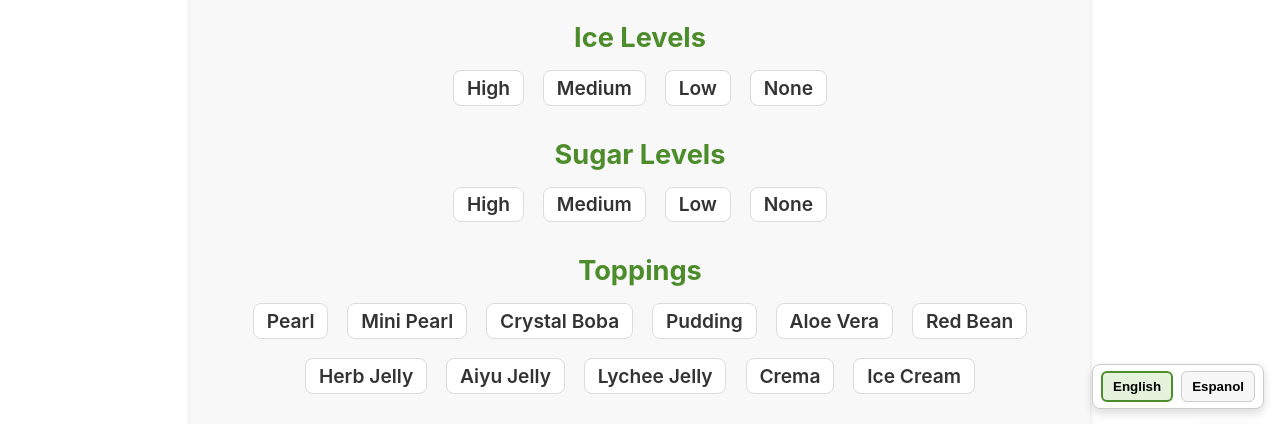
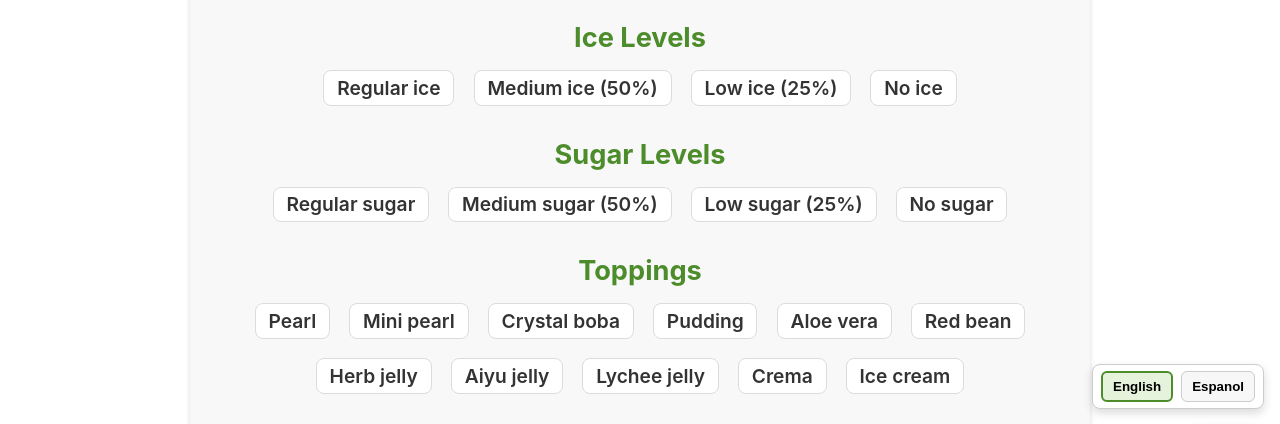
Before and after one commit to CSCE331-Fall2025-900-911/project3-gang-y2, a React app in the folder myapp/frontend/: page /menuboard in a window 1280 px wide. Shown: the part 321-745 px from the top of the page. Built offline with nearby package versions, Linux system fonts and the light colour scheme; no server answers; the HTML template or start-up script is replaced by a standard one.

Commit message:
Menu board translation fixed

```diff
--- a/myapp/frontend/src/Cashier.jsx
+++ b/myapp/frontend/src/Cashier.jsx
@@ -354,6 +354,9 @@ function Cashier() {
     });
   };
 
+  const categoryKey = (cat) =>
+  `category.${cat.toLowerCase().replace(/\s+/g, "_")}`;
+
   // Fetch menu items from backend when the component loads
   useEffect(() => {
     fetch("/api/menu") // replace with real backend URL
@@ -398,7 +401,7 @@ useEffect(() => {}, [menuItems]); // 🔑 Dependency Array now includes menuItem
             }}
 
             >
-              {cat}
+              {translate(categoryKey(cat))}
             </button>
           ))}
         </div>
@@ -480,7 +483,9 @@ useEffect(() => {}, [menuItems]); // 🔑 Dependency Array now includes menuItem
             id={`section-${category}`}   // <-- enables scroll-to-section
             className="menu-section"
           >
-            <h2 className="cash-menu-category-title">{category}</h2>
+            <h2 className="cash-menu-category-title">
+              {translate(category)}
+            </h2>
 
             <div className="cash-menu-grid">
               {groupedMenu[category].map((item) => (
--- a/myapp/frontend/src/MenuBoard.jsx
+++ b/myapp/frontend/src/MenuBoard.jsx
@@ -3,9 +3,13 @@ import { Link } from "react-router-dom";
 import "./MenuBoard.css";
 import Navbar from "./Navbar";
 import { ZoomProvider } from "./ZoomContext";
+import { useTranslation } from "./i18n/TranslationContext.jsx";
+
 
 function MenuBoard() {
   const [items, setItems] = useState([]);
+  const { translate } = useTranslation();
+
 
   useEffect(() => {
     fetch("/api/menu")
@@ -19,17 +23,19 @@ function MenuBoard() {
     <div className="menuboard-page">
       <Navbar />
 
-      <h2 className="menu-title">Our Menu</h2>
+      <h2 className="menu-title">{translate("menuboard.title")}</h2>
 
       <div className="menu-grid">
         {items.map((item) => (
           <div key={item.itemid} className="menu-item-box">
             <div className="item-row">
-              <span className="item-name">{item.name}</span>
+              <span className="item-name">{translate(item.name)}</span>
 
               <span className="item-price">${item.price.toFixed(2)}</span>
             </div>
-            <p className="item-cal">{item.calories} cal</p>
+            <p className="item-cal">
+              {item.calories} {translate("menuboard.cal")}
+            </p>
           </div>
         ))}
       </div>
@@ -37,35 +43,39 @@ function MenuBoard() {
       {/* New Sections Below */}
 
       <div className="options-section">
-        <h3 className="section-title">Ice Levels</h3>
+        <h3 className="section-title">{translate("menuboard.ice")}</h3>
         <div className="option-list">
-          <span>High</span>
-          <span>Medium</span>
-          <span>Low</span>
-          <span>None</span>
+          <span>{translate("mod.ice.high")}</span>
+          <span>{translate("mod.ice.medium")}</span>
+          <span>{translate("mod.ice.low")}</span>
+          <span>{translate("mod.ice.none")}</span>
         </div>
 
-        <h3 className="section-title">Sugar Levels</h3>
+        <h3 className="section-title">{translate("menuboard.sugar")}</h3>
         <div className="option-list">
-          <span>High</span>
-          <span>Medium</span>
-          <span>Low</span>
-          <span>None</span>
+          <span>{translate("mod.sugar.high")}</span>
+          <span>{translate("mod.sugar.medium")}</span>
+          <span>{translate("mod.sugar.low")}</span>
+          <span>{translate("mod.sugar.none")}</span>
         </div>
 
-        <h3 className="section-title">Toppings</h3>
+        <h3 className="section-title">{translate("menuboard.toppings")}</h3>
         <div className="option-list">
-            <span>Pearl</span>
-            <span>Mini Pearl</span>
-            <span>Crystal Boba</span>
-            <span>Pudding</span>
-            <span>Aloe Vera</span>
-            <span>Red Bean</span>
-            <span>Herb Jelly</span>
-            <span>Aiyu Jelly</span>
-            <span>Lychee Jelly</span>
-            <span>Crema</span>
-            <span>Ice Cream</span>
+          {[
+            "pearl",
+            "mini_pearl",
+            "crystal_boba",
+            "pudding",
+            "aloe_vera",
+            "red_bean",
+            "herb_jelly",
+            "aiyu_jelly",
+            "lychee_jelly",
+            "crema",
+            "ice_cream"
+          ].map((t) => (
+            <span key={t}>{translate(`mod.topping.${t}`)}</span>
+          ))}
         </div>
       </div>
 
--- a/myapp/frontend/src/i18n/translations/en.json
+++ b/myapp/frontend/src/i18n/translations/en.json
@@ -153,6 +153,11 @@
   "Gingerbread Blended Tea": "Gingerbread Blended Tea",
   "Candy Cane Milk Oolong Tea": "Candy Cane Milk Oolong Tea",
   "The Goat Slushy Tea": "The GOAT Slushee Tea",
+  "menuboard.title": "Our Menu",
+  "menuboard.cal": "cal",
+  "menuboard.ice": "Ice Levels",
+  "menuboard.sugar": "Sugar Levels",
+  "menuboard.toppings": "Toppings",
   "suggested.title": "Try These Most Popular Items!",
   "category.milk": "Milk Tea",
   "category.fruit": "Fruit Tea",
--- a/myapp/frontend/src/i18n/translations/es.json
+++ b/myapp/frontend/src/i18n/translations/es.json
@@ -153,6 +153,11 @@
   "Gingerbread Blended Tea": "Té mezclado de pan de jengibre",
   "Candy Cane Milk Oolong Tea": "Té Oolong con leche y bastón de caramelo",
   "The Goat Slushy Tea": "El té helado GOAT",
+  "menuboard.title": "Nuestro Menú",
+  "menuboard.cal": "cal",
+  "menuboard.ice": "Niveles de hielo",
+  "menuboard.sugar": "Niveles de azúcar",
+  "menuboard.toppings": "Complementos",
   "suggested.title": "Prueba estos artículos más populares!",
   "category.milk": "Té con leche",
   "category.fruit": "Té de frutas",
```
